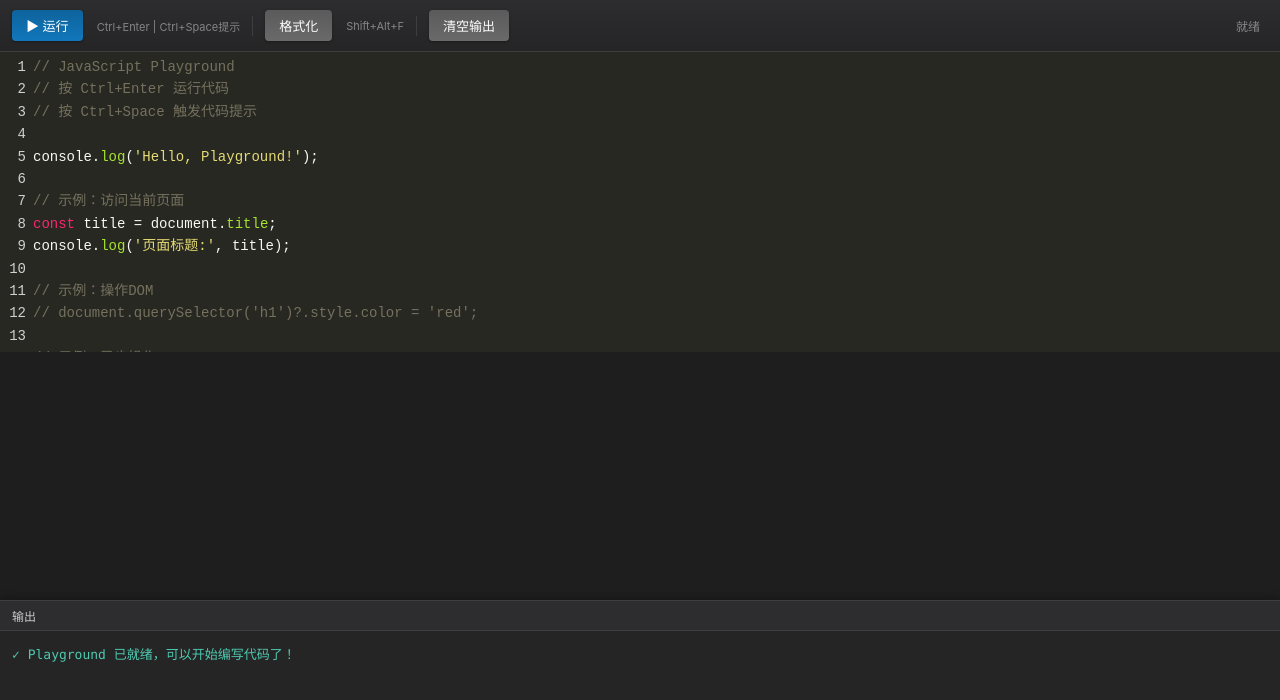
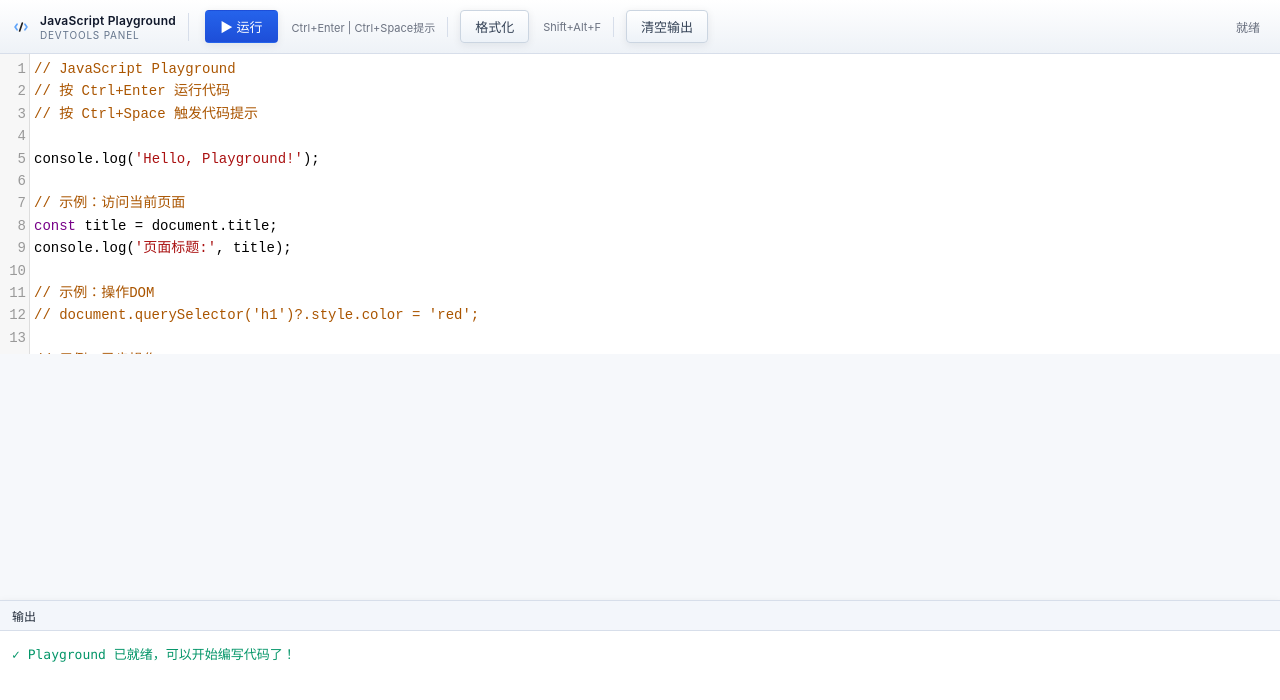
Before and after one commit to gexiaowei/js-playground-extension, a website with bundled scripts: page panel.html in a window 1280 px wide. Built offline with nearby package versions, Linux system fonts and the light colour scheme.

Commit message:
feat(devtools): 添加面板图标并支持主题适配
- 添加了面板图标，在 Firefox 和 Chrome 的开发者工具面板中显示
- 新增 SVG 格式的 logo 图标文件
- 在 manifest.json 中配置应用图标
- 更新 .gitignore 添加 .DS_Store 忽略规则
- 实现深色/浅色主题适配功能，支持系统偏好设置
- 重构 CSS 样式为变量化设计，支持主题切换
- 添加 toolbar 品牌区域显示应用 logo 和标题
- 增加构建脚本自动生成不同尺寸的图标文件
- 集成 @resvg/resvg-js 用于 SVG 到 PNG 转换

```diff
--- a/package.json
+++ b/package.json
@@ -4,6 +4,7 @@
   "version": "1.2.6",
   "scripts": {
     "lint": "eslint devtools.js panel.js scripts/*.mjs",
+    "build:icons": "node scripts/build-icons.mjs",
     "build:crx": "node scripts/build-crx.mjs",
     "sync:manifest-version": "node scripts/sync-manifest-version.mjs",
     "release": "release-it",
@@ -11,6 +12,7 @@
   },
   "devDependencies": {
     "@eslint/js": "^10.0.1",
+    "@resvg/resvg-js": "^2.6.2",
     "crx": "^5.0.1",
     "eslint": "^10.2.0",
     "globals": "^17.5.0",
--- a/panel.html
+++ b/panel.html
@@ -1,5 +1,6 @@
 <!DOCTYPE html>
 <html>
+
 <head>
   <meta charset="UTF-8">
   <title>JavaScript Playground</title>
@@ -7,6 +8,85 @@
   <link rel="stylesheet" href="lib/codemirror/theme/monokai.css">
   <link rel="stylesheet" href="lib/codemirror/addon/hint/show-hint.css">
   <style>
+    :root {
+      color-scheme: dark light;
+      --app-bg: #1e1e1e;
+      --app-text: #d4d4d4;
+      --toolbar-bg: linear-gradient(180deg, #2d2d30 0%, #252526 100%);
+      --panel-bg: #252526;
+      --panel-bg-elevated: #2d2d30;
+      --border-color: #3e3e42;
+      --muted-text: #858585;
+      --brand-title: #f3f4f6;
+      --brand-subtitle: #9ca3af;
+      --button-primary: linear-gradient(180deg, #0e639c 0%, #1177bb 100%);
+      --button-primary-hover: linear-gradient(180deg, #1177bb 0%, #1388d4 100%);
+      --button-secondary: linear-gradient(180deg, #5a5a5a 0%, #6a6a6a 100%);
+      --button-secondary-hover: linear-gradient(180deg, #6a6a6a 0%, #7a7a7a 100%);
+      --button-primary-text: #ffffff;
+      --button-secondary-text: #ffffff;
+      --button-secondary-border: transparent;
+      --shadow-soft: 0 2px 4px rgba(0, 0, 0, 0.2);
+      --shadow-strong: 0 4px 12px rgba(0, 0, 0, 0.5);
+      --code-bg: #272822;
+      --code-text: #f8f8f2;
+      --code-gutter-bg: #272822;
+      --code-gutter-text: #8f908a;
+      --hint-bg: #252526;
+      --hint-border: #3e3e42;
+      --hint-text: #d4d4d4;
+      --hint-active-bg: #094771;
+      --hint-active-text: #ffffff;
+      --hint-hover-bg: #2a2d2e;
+      --scrollbar-track: #1e1e1e;
+      --scrollbar-thumb: #424242;
+      --scrollbar-thumb-hover: #4e4e4e;
+      --output-error: #f48771;
+      --output-success: #4ec9b0;
+      --output-info: #569cd6;
+      --output-warn: #dcdcaa;
+    }
+
+    @media (prefers-color-scheme: light) {
+      :root {
+        --app-bg: #f6f8fb;
+        --app-text: #1f2937;
+        --toolbar-bg: linear-gradient(180deg, #ffffff 0%, #eef2f7 100%);
+        --panel-bg: #ffffff;
+        --panel-bg-elevated: #f3f6fb;
+        --border-color: #d7deea;
+        --muted-text: #6b7280;
+        --brand-title: #0f172a;
+        --brand-subtitle: #64748b;
+        --button-primary: linear-gradient(180deg, #2563eb 0%, #1d4ed8 100%);
+        --button-primary-hover: linear-gradient(180deg, #3b82f6 0%, #2563eb 100%);
+        --button-secondary: linear-gradient(180deg, #ffffff 0%, #edf2f8 100%);
+        --button-secondary-hover: linear-gradient(180deg, #f8fbff 0%, #e7eef7 100%);
+        --button-primary-text: #ffffff;
+        --button-secondary-text: #334155;
+        --button-secondary-border: #cbd5e1;
+        --shadow-soft: 0 2px 8px rgba(15, 23, 42, 0.08);
+        --shadow-strong: 0 8px 20px rgba(15, 23, 42, 0.12);
+        --code-bg: #fbfdff;
+        --code-text: #0f172a;
+        --code-gutter-bg: #f1f5f9;
+        --code-gutter-text: #64748b;
+        --hint-bg: #ffffff;
+        --hint-border: #d7deea;
+        --hint-text: #0f172a;
+        --hint-active-bg: #dbeafe;
+        --hint-active-text: #1d4ed8;
+        --hint-hover-bg: #eff6ff;
+        --scrollbar-track: #eef2f7;
+        --scrollbar-thumb: #c2cbd8;
+        --scrollbar-thumb-hover: #aeb8c8;
+        --output-error: #dc2626;
+        --output-success: #059669;
+        --output-info: #2563eb;
+        --output-warn: #b45309;
+      }
+    }
+
     * {
       margin: 0;
       padding: 0;
@@ -19,18 +99,53 @@
       flex-direction: column;
       height: 100vh;
       overflow: hidden;
-      background: #1e1e1e;
-      color: #d4d4d4;
+      background: var(--app-bg);
+      color: var(--app-text);
     }
 
     #toolbar {
       display: flex;
       padding: 10px 12px;
-      background: linear-gradient(180deg, #2d2d30 0%, #252526 100%);
-      border-bottom: 1px solid #3e3e42;
+      background: var(--toolbar-bg);
+      border-bottom: 1px solid var(--border-color);
       gap: 8px;
       align-items: center;
-      box-shadow: 0 2px 4px rgba(0, 0, 0, 0.2);
+      box-shadow: var(--shadow-soft);
+    }
+
+    .toolbar-brand {
+      display: flex;
+      align-items: center;
+      gap: 10px;
+      margin-right: 8px;
+      padding-right: 12px;
+      border-right: 1px solid var(--border-color);
+    }
+
+    .toolbar-brand img {
+      width: 18px;
+      height: 18px;
+      display: block;
+    }
+
+    .toolbar-brand-text {
+      display: flex;
+      flex-direction: column;
+      gap: 1px;
+    }
+
+    .toolbar-brand-title {
+      font-size: 12px;
+      font-weight: 600;
+      color: var(--brand-title);
+      letter-spacing: 0.02em;
+    }
+
+    .toolbar-brand-subtitle {
+      font-size: 10px;
+      color: var(--brand-subtitle);
+      text-transform: uppercase;
+      letter-spacing: 0.08em;
     }
 
     .toolbar-group {
@@ -42,45 +157,47 @@
     .toolbar-divider {
       width: 1px;
       height: 20px;
-      background: #3e3e42;
+      background: var(--border-color);
       margin: 0 4px;
     }
 
     button {
       padding: 6px 14px;
-      background: linear-gradient(180deg, #0e639c 0%, #1177bb 100%);
-      color: white;
-      border: none;
+      background: var(--button-primary);
+      color: var(--button-primary-text);
+      border: 1px solid transparent;
       border-radius: 4px;
       cursor: pointer;
       font-size: 13px;
       font-weight: 500;
       transition: all 0.2s ease;
-      box-shadow: 0 1px 3px rgba(0, 0, 0, 0.3);
+      box-shadow: var(--shadow-soft);
     }
 
     button:hover {
-      background: linear-gradient(180deg, #1177bb 0%, #1388d4 100%);
+      background: var(--button-primary-hover);
       transform: translateY(-1px);
-      box-shadow: 0 2px 5px rgba(0, 0, 0, 0.4);
+      box-shadow: var(--shadow-soft);
     }
 
     button:active {
       transform: translateY(0);
-      box-shadow: 0 1px 2px rgba(0, 0, 0, 0.3);
+      box-shadow: none;
     }
 
     button.secondary {
-      background: linear-gradient(180deg, #5a5a5a 0%, #6a6a6a 100%);
+      background: var(--button-secondary);
+      color: var(--button-secondary-text);
+      border-color: var(--button-secondary-border);
     }
 
     button.secondary:hover {
-      background: linear-gradient(180deg, #6a6a6a 0%, #7a7a7a 100%);
+      background: var(--button-secondary-hover);
     }
 
     .status-text {
       font-size: 12px;
-      color: #858585;
+      color: var(--muted-text);
       margin-left: auto;
       padding: 0 8px;
     }
@@ -101,20 +218,20 @@
       display: flex;
       flex-direction: column;
       height: 200px;
-      background: #252526;
-      border-top: 1px solid #3e3e42;
-      box-shadow: 0 -2px 8px rgba(0, 0, 0, 0.3);
+      background: var(--panel-bg);
+      border-top: 1px solid var(--border-color);
+      box-shadow: var(--shadow-soft);
     }
 
     #output-header {
       display: flex;
       align-items: center;
       padding: 6px 12px;
-      background: #2d2d30;
-      border-bottom: 1px solid #3e3e42;
+      background: var(--panel-bg-elevated);
+      border-bottom: 1px solid var(--border-color);
       font-size: 12px;
       font-weight: 500;
-      color: #cccccc;
+      color: var(--app-text);
     }
 
     #output {
@@ -124,6 +241,8 @@
       font-family: 'Consolas', 'Monaco', 'Courier New', monospace;
       font-size: 13px;
       line-height: 1.6;
+      background: var(--panel-bg);
+      color: var(--app-text);
     }
 
     .output-line {
@@ -134,19 +253,19 @@
     }
 
     .output-error {
-      color: #f48771;
+      color: var(--output-error);
     }
 
     .output-success {
-      color: #4ec9b0;
+      color: var(--output-success);
     }
 
     .output-info {
-      color: #569cd6;
+      color: var(--output-info);
     }
 
     .output-warn {
-      color: #dcdcaa;
+      color: var(--output-warn);
     }
 
     #output::-webkit-scrollbar {
@@ -154,30 +273,57 @@
     }
 
     #output::-webkit-scrollbar-track {
-      background: #1e1e1e;
+      background: var(--scrollbar-track);
     }
 
     #output::-webkit-scrollbar-thumb {
-      background: #424242;
+      background: var(--scrollbar-thumb);
       border-radius: 5px;
     }
 
     #output::-webkit-scrollbar-thumb:hover {
-      background: #4e4e4e;
+      background: var(--scrollbar-thumb-hover);
     }
 
     .keyboard-hint {
       font-size: 11px;
-      color: #858585;
+      color: var(--muted-text);
       margin-left: 8px;
+    }
+
+    .CodeMirror {
+      background: var(--code-bg);
+      color: var(--code-text);
+    }
+
+    .CodeMirror-gutters {
+      background: var(--code-gutter-bg);
+      border-right: 1px solid var(--border-color);
+    }
+
+    .CodeMirror-linenumber {
+      color: var(--code-gutter-text);
+    }
+
+    .CodeMirror-cursor {
+      border-left: 1px solid var(--code-text);
+    }
+
+    .CodeMirror-selected {
+      background: color-mix(in srgb, var(--output-info) 18%, transparent);
+    }
+
+    .CodeMirror-matchingbracket {
+      text-decoration: underline;
+      color: var(--output-success) !important;
     }
 
     /* CodeMirror提示框样式优化 */
     .CodeMirror-hints {
-      background: #252526;
-      border: 1px solid #3e3e42;
+      background: var(--hint-bg);
+      border: 1px solid var(--hint-border);
       border-radius: 4px;
-      box-shadow: 0 4px 12px rgba(0, 0, 0, 0.5);
+      box-shadow: var(--shadow-strong);
       font-family: 'Consolas', 'Monaco', 'Courier New', monospace;
       font-size: 13px;
       max-height: 300px;
@@ -186,18 +332,18 @@
     }
 
     .CodeMirror-hint {
-      color: #d4d4d4;
+      color: var(--hint-text);
       padding: 4px 8px;
       border-radius: 2px;
     }
 
     .CodeMirror-hint-active {
-      background: #094771;
-      color: #ffffff;
+      background: var(--hint-active-bg);
+      color: var(--hint-active-text);
     }
 
     .CodeMirror-hint:hover {
-      background: #2a2d2e;
+      background: var(--hint-hover-bg);
     }
 
     .CodeMirror-hint-code {
@@ -205,8 +351,16 @@
     }
   </style>
 </head>
+
 <body>
   <div id="toolbar">
+    <div class="toolbar-brand">
+      <img src="icons/logo.svg" alt="JavaScript Playground logo">
+      <div class="toolbar-brand-text">
+        <span class="toolbar-brand-title">JavaScript Playground</span>
+        <span class="toolbar-brand-subtitle">DevTools Panel</span>
+      </div>
+    </div>
     <div class="toolbar-group">
       <button id="run-btn">
         ▶ 运行
@@ -240,4 +394,5 @@
   <script src="lib/js-beautify/beautify.js"></script>
   <script src="panel.js"></script>
 </body>
+
 </html>
--- a/panel.js
+++ b/panel.js
@@ -1,6 +1,7 @@
 let editor;
 let outputDiv;
 let statusText;
+const colorSchemeMediaQuery = globalThis.matchMedia?.('(prefers-color-scheme: dark)') || null;
 const firefoxAPI = globalThis.browser;
 const chromeAPI = globalThis.chrome;
 
@@ -217,6 +218,18 @@ function enhancedHint(cm, options) {
   };
 }
 
+function getPreferredEditorTheme() {
+  return colorSchemeMediaQuery?.matches ? 'monokai' : 'default';
+}
+
+function syncEditorTheme() {
+  if (!editor) {
+    return;
+  }
+
+  editor.setOption('theme', getPreferredEditorTheme());
+}
+
 document.addEventListener('DOMContentLoaded', () => {
   outputDiv = document.getElementById('output');
   statusText = document.getElementById('status-text');
@@ -249,7 +262,7 @@ console.log('页面标题:', title);
 //   .then(data => console.log(data));
 `,
     mode: { name: 'javascript', json: true },
-    theme: 'monokai',
+    theme: getPreferredEditorTheme(),
     lineNumbers: true,
     indentUnit: 2,
     tabSize: 2,
@@ -327,6 +340,10 @@ console.log('页面标题:', title);
   editor.on('change', () => {
     updateStatus('已修改');
   });
+
+  if (colorSchemeMediaQuery) {
+    colorSchemeMediaQuery.addEventListener('change', syncEditorTheme);
+  }
 
   addOutput('✓ Playground 已就绪，可以开始编写代码了！', 'success');
   updateStatus('就绪');
--- a/scripts/build-crx.mjs
+++ b/scripts/build-crx.mjs
@@ -92,6 +92,7 @@ async function ensurePrivateKey() {
 
 async function buildCrx() {
   await mkdir(distDir, { recursive: true });
+  await run('pnpm', ['build:icons']);
   await stageExtensionFiles();
   await ensurePrivateKey();
 
```
Also changed, not shown: devtools.js (+4 -3 lines), scripts/build-icons.mjs (added, +33 -0 lines), icons/logo-128.png (added), icons/logo-16.png (added), icons/logo-32.png (added), icons/logo-48.png (added), icons/logo-96.png (added), icons/logo.svg (added), manifest.json, pnpm-lock.yaml, 1 other file.
